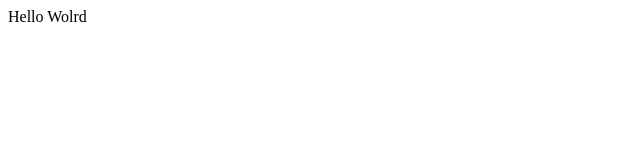
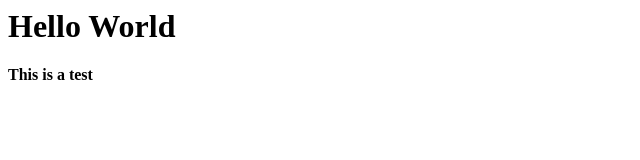
Before and after one commit to TheLinuxTinker/TLT-Web, a plain HTML site: page index.html in a window 1280 px wide. Shown: the whole page, without its empty margins (0-640 px from the left). Drawn offline with Linux system fonts and the light colour scheme.

Commit message:
Update index.html

```diff
--- a/index.html
+++ b/index.html
@@ -1 +1,3 @@
-<H> Hello Wolrd </H>
+<H1> Hello World </H1>
+
+<B> This is a test </B>
```
